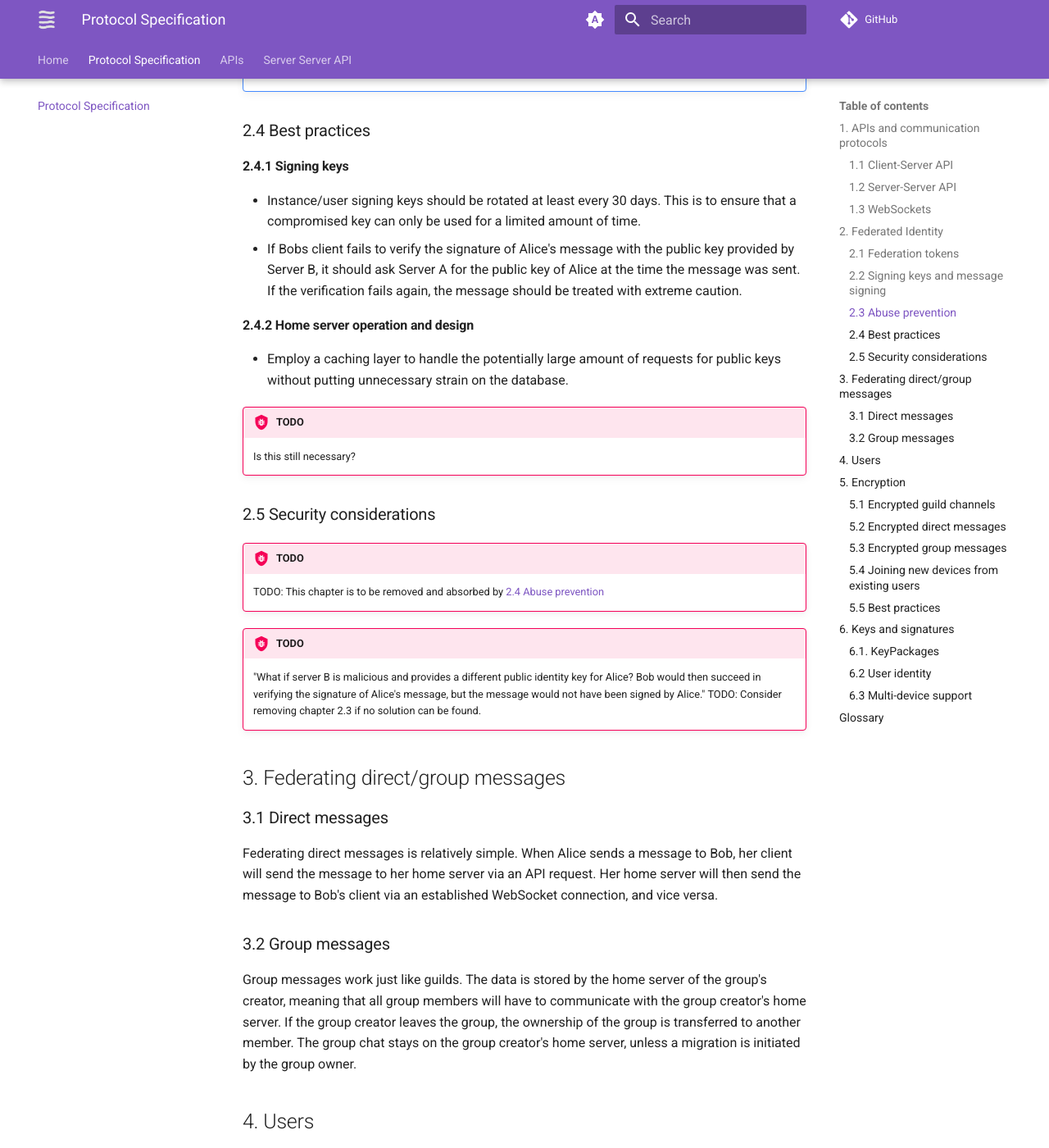
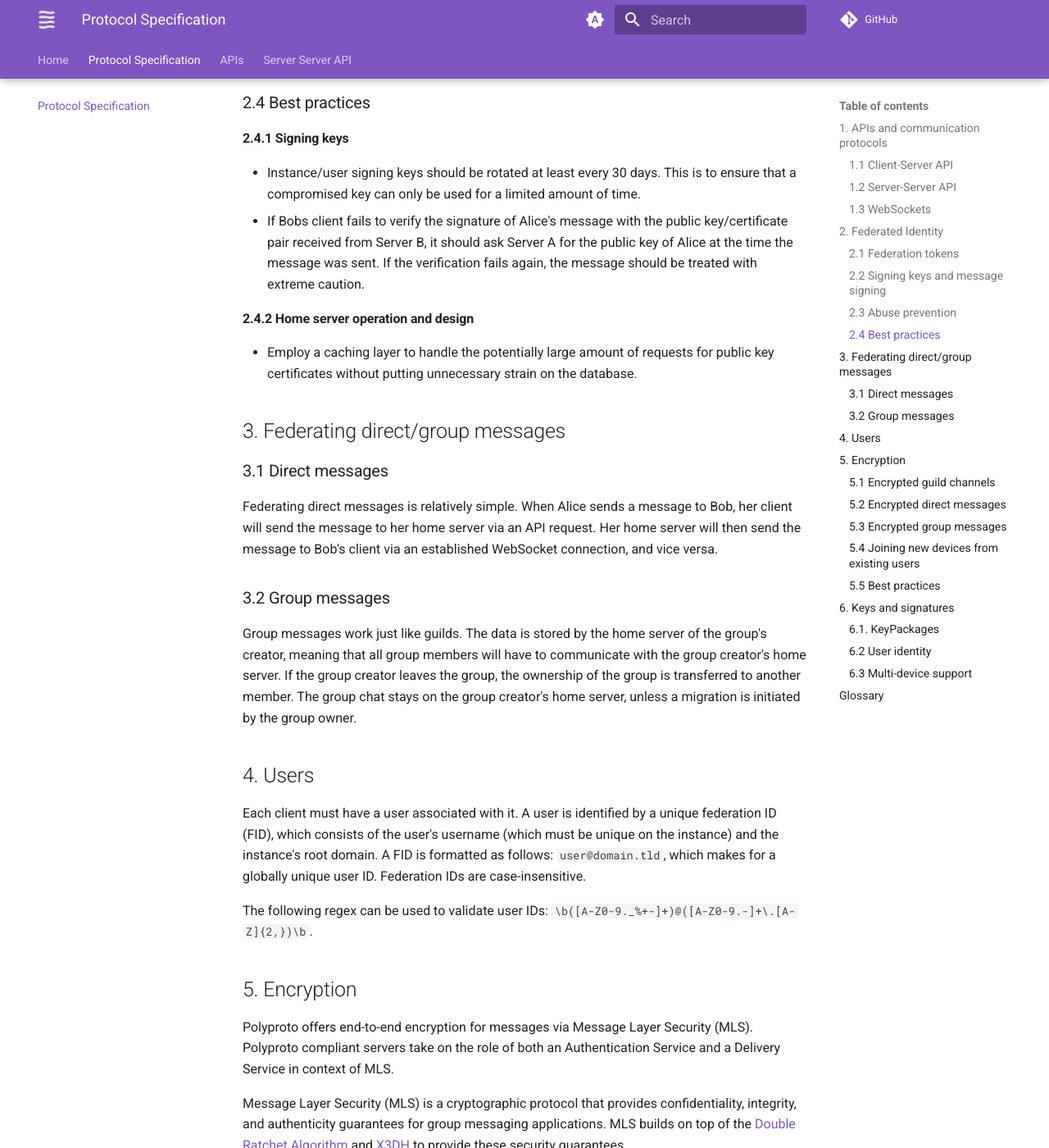
Before and after one commit to polyphony-chat/docs, an MkDocs documentation site: the page built from docs/specification.md, in a window 1280 px wide and 1400 px high, scrolled down 5703 px. Shown: the whole window at 82% size. Built offline with MkDocs 1.6.1 and Material for MkDocs 9.7.7, drawn with Linux system fonts in a browser that asks for light colours; plug-ins that fetch from the network failed and are left out; comment, search, counter and statistics services are not loaded; some of the changed text lies outside the part shown.

Commit message:
Rework section 2.4.1

```diff
--- a/SPECIFICATION.md
+++ b/SPECIFICATION.md
@@ -15,7 +15,6 @@
     - [2.4 Best practices](#24-best-practices)
       - [2.4.1 Signing keys](#241-signing-keys)
       - [2.4.2 Home server operation and design](#242-home-server-operation-and-design)
-    - [2.5 Security considerations](#25-security-considerations)
   - [3. Federating direct/group messages](#3-federating-directgroup-messages)
     - [3.1 Direct messages](#31-direct-messages)
     - [3.2 Group messages](#32-group-messages)
@@ -196,26 +195,11 @@ This `NEW_SESSION` message should be sent to all sessions, except for the new se
 #### 2.4.1 Signing keys
 
 - Instance/user signing keys should be rotated at least every 30 days. This is to ensure that a compromised key can only be used for a limited amount of time.
-- If Bobs client fails to verify the signature of Alice's message with the public key provided by Server B, it should ask Server A for the public key of Alice at the time the message was sent. If the verification fails again, the message should be treated with extreme caution.
+- If Bobs client fails to verify the signature of Alice's message with the public key/certificate pair received from Server B, it should ask Server A for the public key of Alice at the time the message was sent. If the verification fails again, the message should be treated with extreme caution.
 
 #### 2.4.2 Home server operation and design
 
-- Employ a caching layer to handle the potentially large amount of requests for public keys without putting unnecessary strain on the database.
-
-!!! bug "TODO"
-
-    Is this still necessary?
-
-### 2.5 Security considerations
-
-!!! bug "TODO"
-
-    TODO: This chapter is to be removed and absorbed by [2.4 Abuse prevention](#24-abuse-prevention)
-
-!!! bug "TODO"
-
-    "What if server B is malicious and provides a different public identity key for Alice? Bob would then succeed in verifying the signature of Alice's message, but the message would not have been signed by Alice."
-    TODO: Consider removing chapter 2.3 if no solution can be found.
+- Employ a caching layer to handle the potentially large amount of requests for public key certificates without putting unnecessary strain on the database.
 
 ## 3. Federating direct/group messages
 
```
